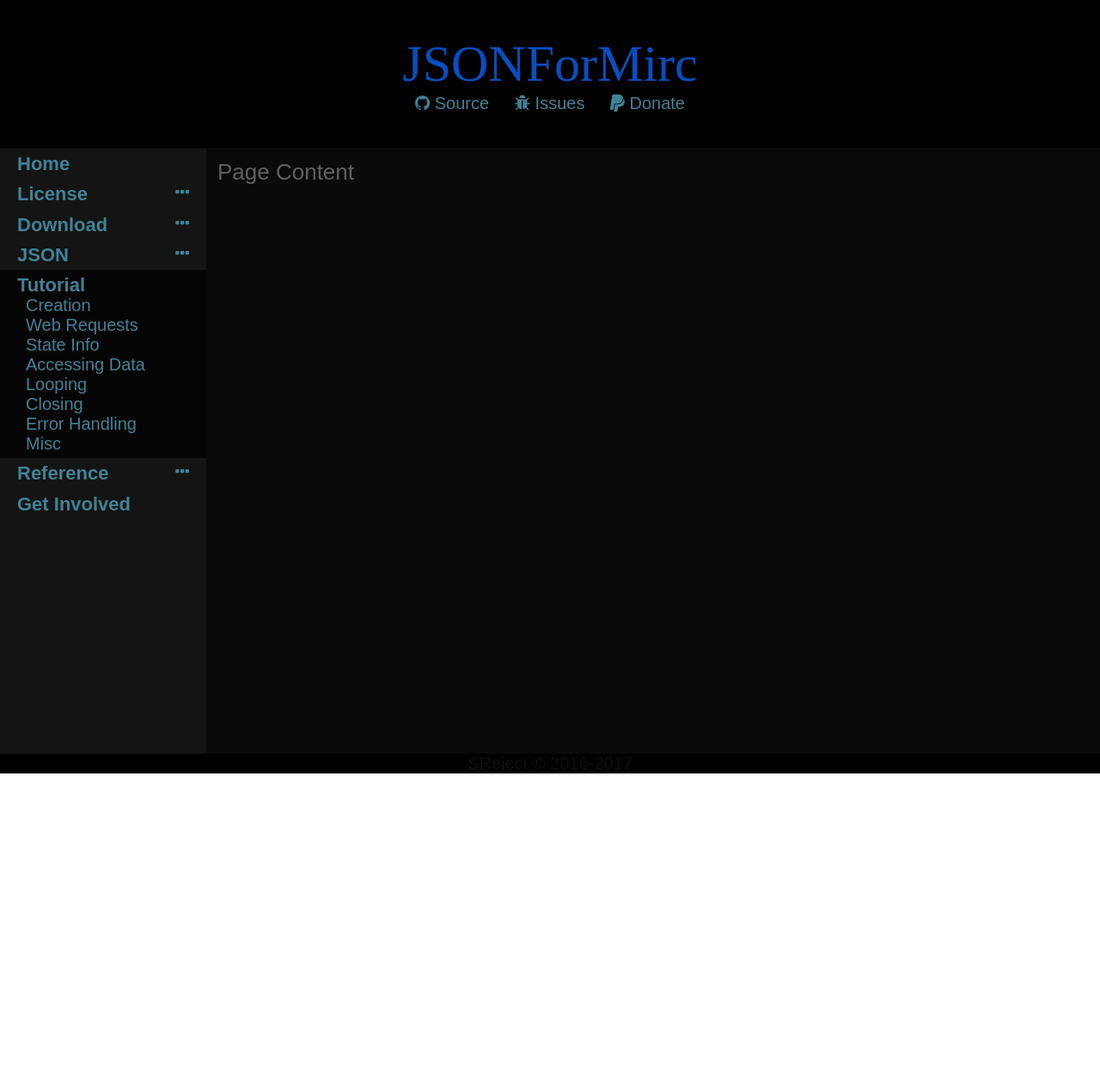
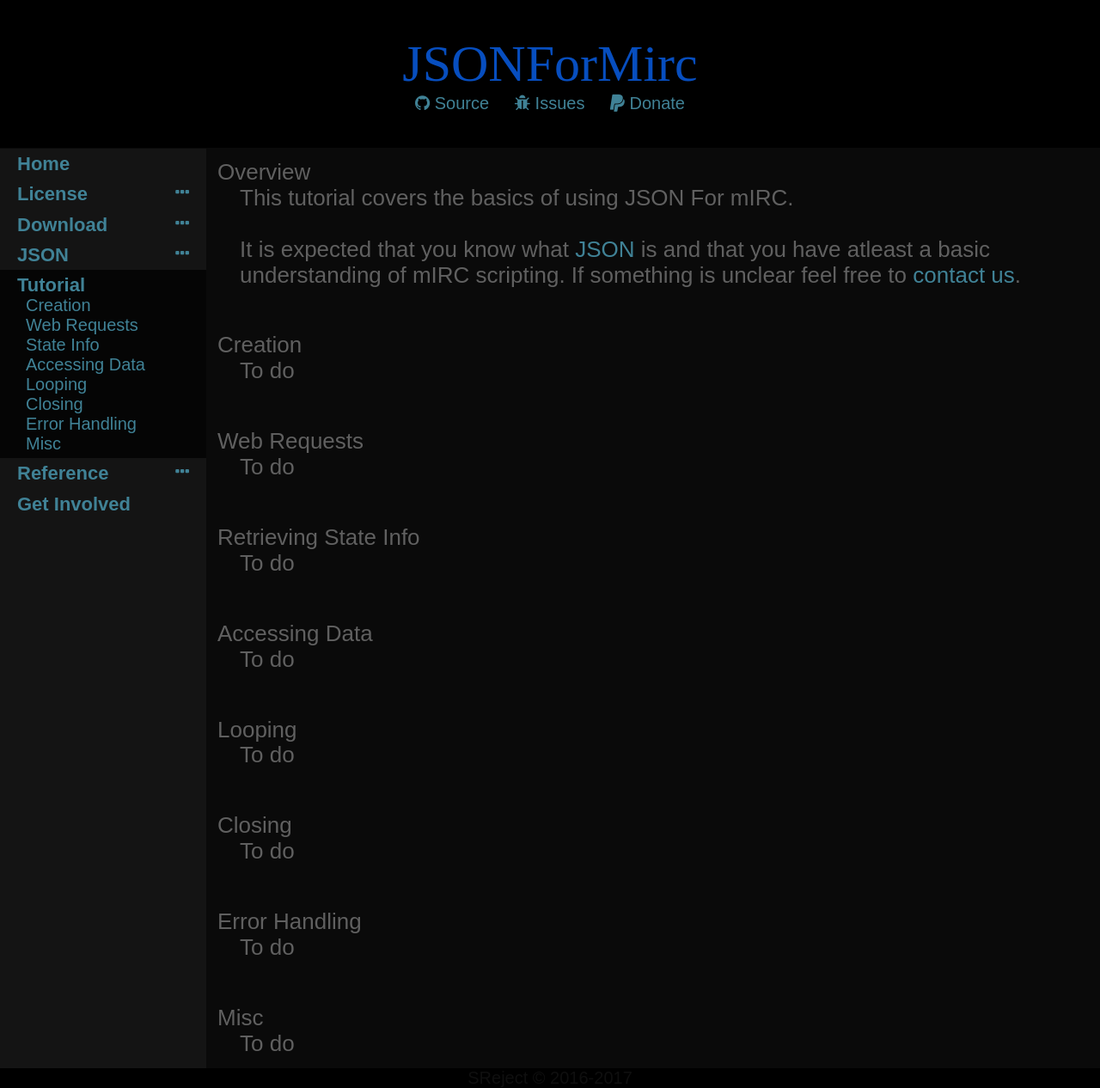
Before and after one commit to SReject/JSON-For-Mirc, a Jekyll site: the page built from tutorial.html, in a window 1280 px wide. Shown: the whole page at 86% size. Built offline with Jekyll 4.4.1, drawn with Linux system fonts in a browser that asks for light colours; some web fonts are replaced; before the commit the page ends 900 px from its top, so only the background shows below that.

Commit message:
Laying foundation for tutorial

```diff
--- a/tutorial.html
+++ b/tutorial.html
@@ -2,4 +2,67 @@
 layout: default
 catagory: tutorial
 ---
-Page Content
+<article>
+    <header>Overview</header>
+    <div class="body">
+        This tutorial covers the basics of using JSON For mIRC.<br>
+        <br>
+        It is expected that you know what <a href="/jsonexplained">JSON</a> is and that you have atleast a basic understanding of mIRC scripting. If something is unclear feel free to <a href="./getinvolved">contact us</a>.
+    </div>
+</article>
+
+<article id="creation">
+    <header>Creation</header>
+    <div class="body tutorial">
+        To do
+    </div>
+</article>
+
+<article id="webrequests">
+    <header>Web Requests</header>
+    <div class="body tutorial">
+        To do
+    </div>
+</article>
+
+<article id="stateinfo">
+    <header>Retrieving State Info</header>
+    <div class="body tutorial">
+        To do
+    </div>
+</article>
+
+<article id="accessingdata">
+    <header>Accessing Data</header>
+    <div class="body tutorial">
+        To do
+    </div>
+</article>
+
+<article id="looping">
+    <header>Looping</header>
+    <div class="body tutorial">
+        To do
+    </div>
+</article>
+
+<article id="closing">
+    <header>Closing</header>
+    <div class="body tutorial">
+        To do
+    </div>
+</article>
+
+<article id="errorhandling">
+    <header>Error Handling</header>
+    <div class="body tutorial">
+        To do
+    </div>
+</article>
+
+<article id="misc">
+    <header>Misc</header>
+    <div class="body tutorial">
+        To do
+    </div>
+</article>
```
